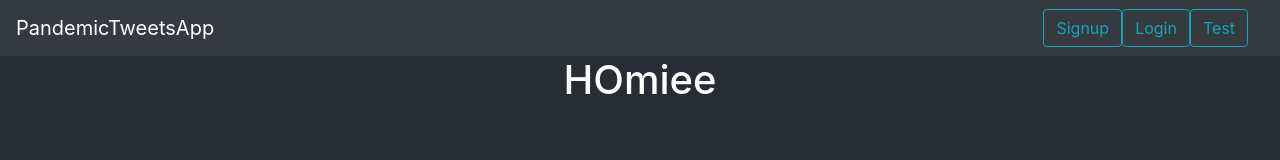
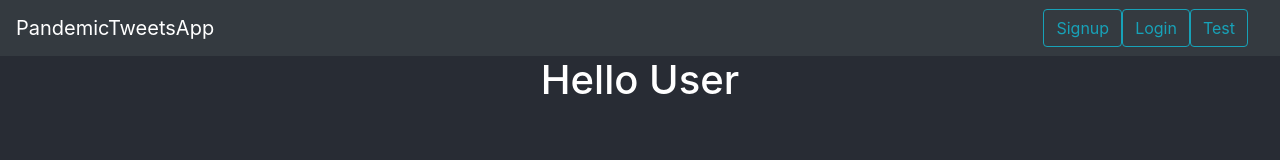
Before and after one commit to gokalpaltun/swe573-gokalp-altun, a React (Create React App) app in the folder pandemic-ui/: page /home in a window 1280 px wide. Shown: the top 160 px of the page. Built offline with nearby package versions, Linux system fonts and the light colour scheme.

Commit message:
Update home.js

```diff
--- a/pandemic-ui/src/components/home.js
+++ b/pandemic-ui/src/components/home.js
@@ -14,7 +14,7 @@ class Home extends Component {
     const { userCtx } = this.props.ctx;
     return (
       <Container>
-        <h1>HOmiee</h1>
+        <h1>Hello User</h1>
       </Container>
     );
   }
```
